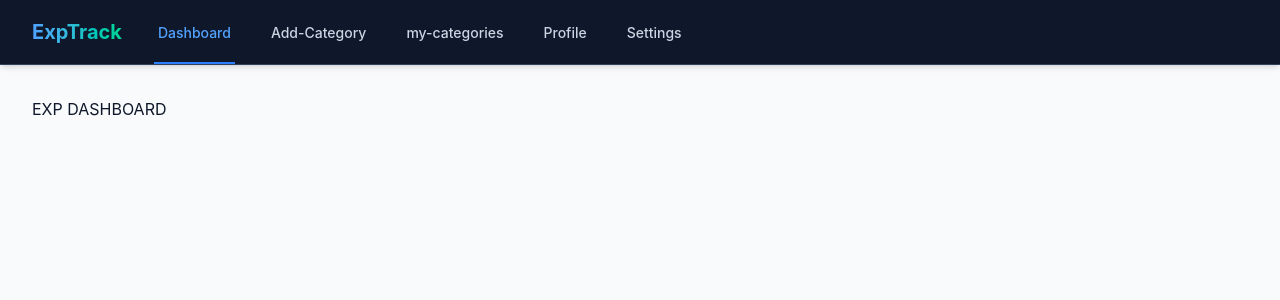
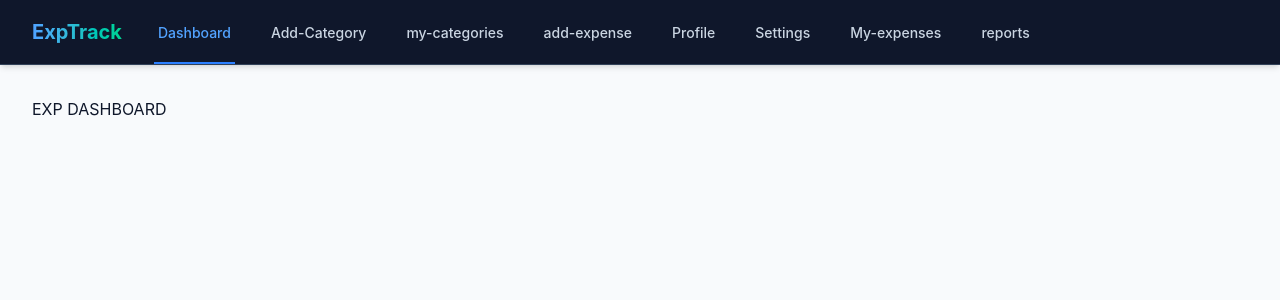
Before and after one commit to Lalitkhairnar07/frontend-Exp, a React (Vite) app: page / in a window 1280 px wide. Shown: the top 300 px of the page. Built offline with nearby package versions, Linux system fonts and the light colour scheme.

Commit message:
userHeader

```diff
--- a/src/user/UserNavbar.jsx
+++ b/src/user/UserNavbar.jsx
@@ -9,8 +9,11 @@ export const UserNavbar = () => {
     { name: 'Dashboard', path: '' },
     { name: 'Add-Category', path: 'add-category' },
     { name: 'my-categories', path: 'my-categories' },
+    {name:'add-expense',path:'add-expense'},
     { name: 'Profile', path: 'profile' },
     { name: 'Settings', path: 'settings' },
+    { name: 'My-expenses', path: 'my-expenses' },
+    { name: 'reports', path: 'reports' },
   ];
 
   return (
```
